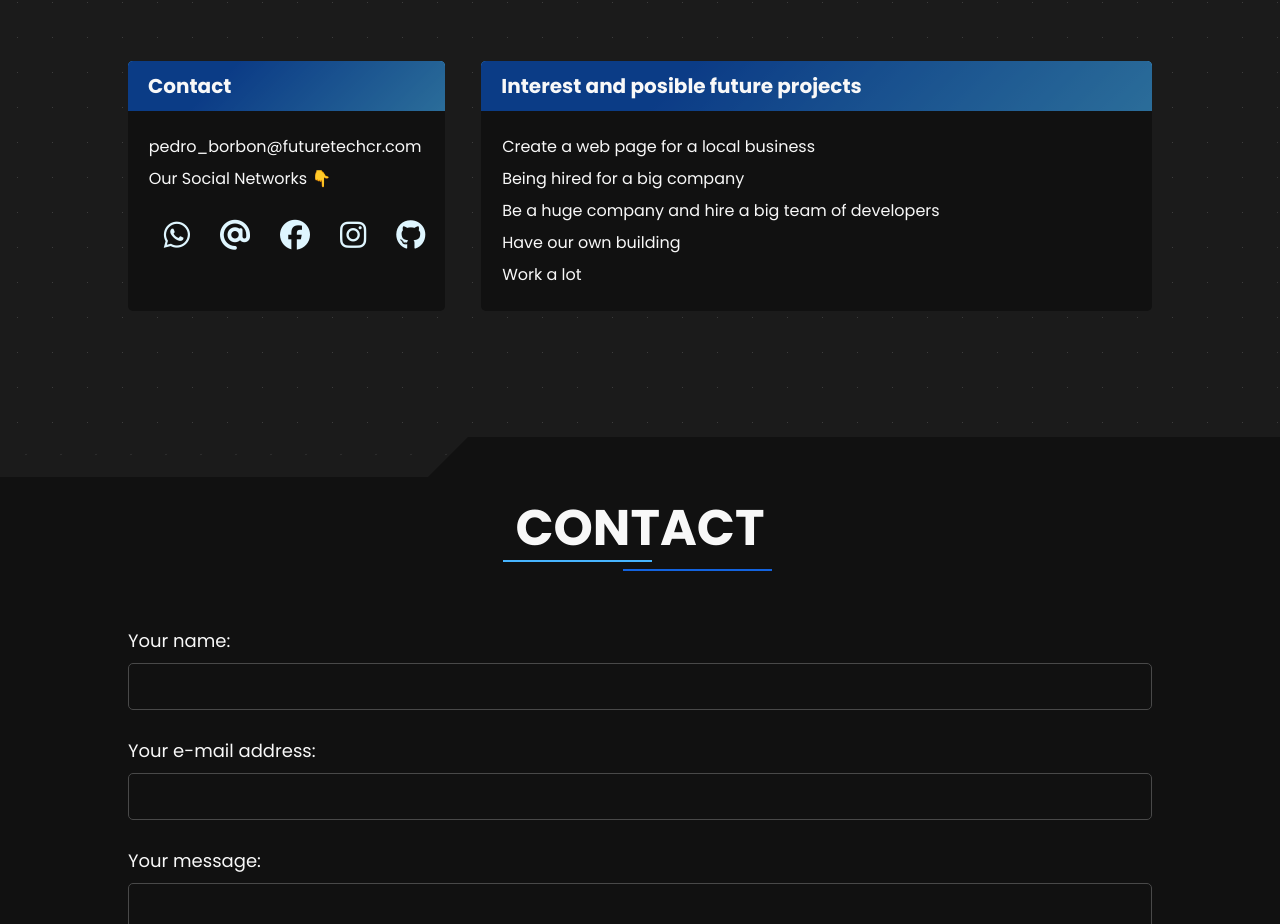
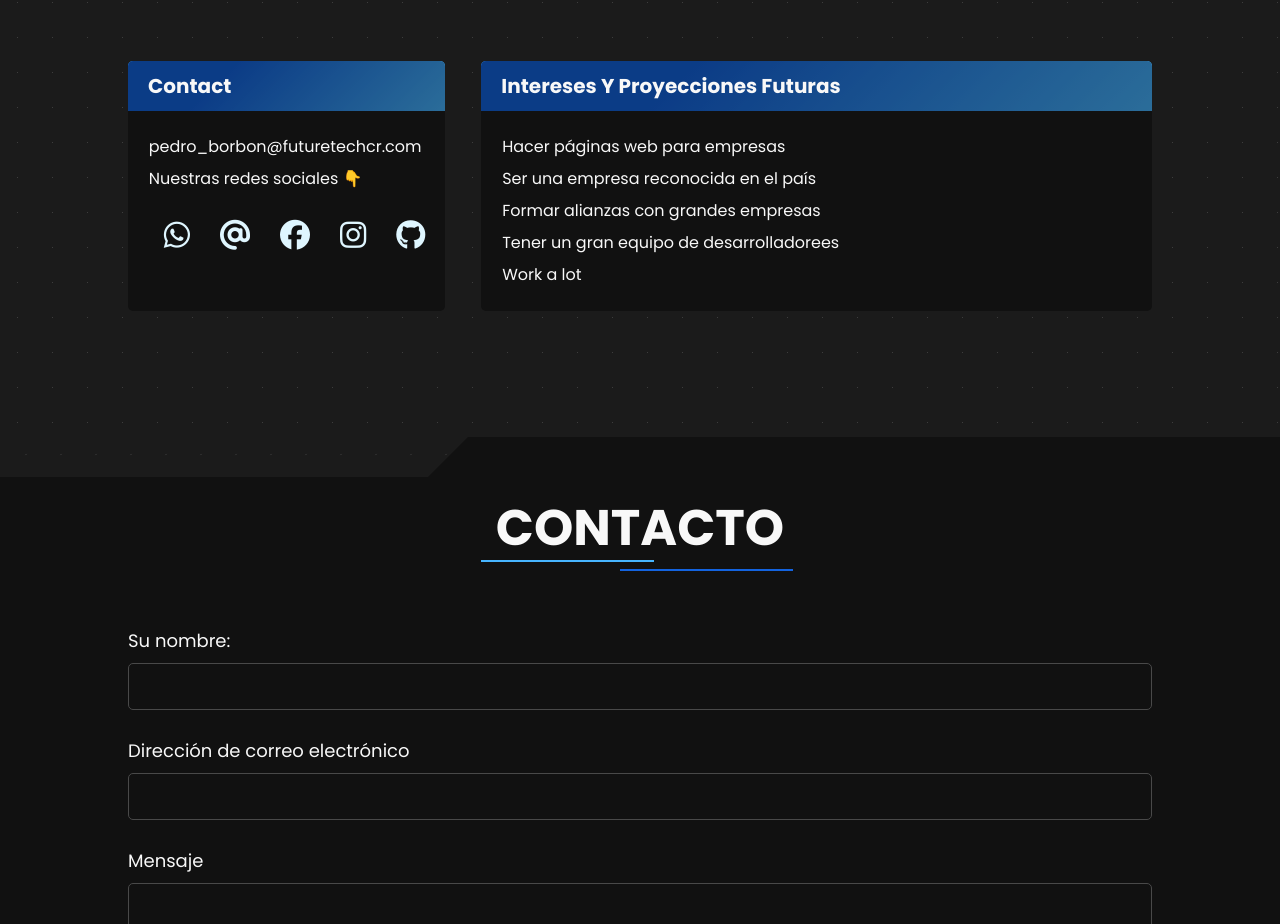
Before and after one commit to Future-TechnologiesCR/Portafolio2, a React (Vite) app: page /#/ in a window 1280 px wide. Shown: the part 1800-2724 px from the top of the page. Built offline with nearby package versions, Linux system fonts and the light colour scheme.

Commit message:
Add stuff

```diff
--- a/src/Components/About/About.jsx
+++ b/src/Components/About/About.jsx
@@ -5,7 +5,7 @@ import logo from '../../img/future.webp';
 const About = () => {
   return (
     <section className='about-me section scroll-spy-section' id='about-me'>
-      <h2 className='heading-underline'>About Us</h2>
+      <h2 className='heading-underline'>Sobre Nosotros</h2>
       <div className='wrapper'>
         <div className='about-me__card'>
           <img
--- a/src/Components/Contact/Contact.jsx
+++ b/src/Components/Contact/Contact.jsx
@@ -3,7 +3,7 @@ import React from 'react';
 const Contact = () => {
   return (
     <section className='contact section scroll-spy-section' id='contact' data-scroll-spy-title='Contact'>
-      <h2 className='heading-underline'>Contact</h2>
+      <h2 className='heading-underline'>Contacto</h2>
       <div className='wrapper'>
         <form
           action='https://formsubmit.co/pedro_borbon@futuretechcr.com'
@@ -20,7 +20,7 @@ const Contact = () => {
             name='_next'
             value='https://www.futuretechcr.com'
           />
-          <label htmlFor='name'>Your name:</label>
+          <label htmlFor='name'>Su nombre:</label>
           <input
             type='text'
             name='name'
@@ -28,7 +28,7 @@ const Contact = () => {
             required
             className='contact__form-input'
           />
-          <label htmlFor='email'>Your e-mail address:</label>
+          <label htmlFor='email'>Dirección de correo electrónico</label>
           <input
             type='email'
             name='email'
@@ -36,7 +36,7 @@ const Contact = () => {
             required
             className='contact__form-input'
           />
-          <label htmlFor='msg'>Your message:</label>
+          <label htmlFor='msg'>Mensaje</label>
           <textarea
             type='text'
             name='message'
@@ -46,7 +46,7 @@ const Contact = () => {
             className='contact__form-input contact__form-input--msg'
           ></textarea>
           <button type='submit' className='btn contact__form-btn'>
-            Send
+            Enviar
             <div className='shadow'></div>
           </button>
         </form>
--- a/src/Components/Resumen/Resumen.jsx
+++ b/src/Components/Resumen/Resumen.jsx
@@ -3,7 +3,7 @@ import React from 'react';
 const Resumen = () => {
   return (
     <section className='resume section scroll-spy-section' id='resume'>
-      <h2 className='heading-underline'>Resume</h2>
+      <h2 className='heading-underline'>Resumen</h2>
 
       <div className='wrapper'>
         <div className='resume-container'>
@@ -16,7 +16,7 @@ const Resumen = () => {
               <li className='resume__list-item'>
                 pedro_borbon@futuretechcr.com
               </li>
-              <li className='resume__list-item'>Our Social Networks 👇</li>
+              <li className='resume__list-item'>Nuestras redes sociales 👇</li>
               <li className='resume__list-item resume__list-links'>
                 <a
                   className='resume__link resume__icon'
@@ -59,20 +59,20 @@ const Resumen = () => {
           </div>
           <div className='resume__interests resume__section'>
             <h3 className='resume__card-heading'>
-              Interest and posible future projects
+              Intereses Y Proyecciones Futuras
               <div className='shadow'></div>
             </h3>
             <ul className='resume__list'>
               <li className='resume__list-item'>
-                Create a web page for a local business
+                Hacer páginas web para empresas
               </li>
               <li className='resume__list-item'>
-                Being hired for a big company
+                Ser una empresa reconocida en el país
               </li>
               <li className='resume__list-item'>
-                Be a huge company and hire a big team of developers
+                Formar alianzas con grandes empresas
               </li>
-              <li className='resume__list-item'>Have our own building</li>
+              <li className='resume__list-item'>Tener un gran equipo de desarrolladorees </li>
               <li className='resume__list-item'>Work a lot</li>
             </ul>
           </div>
```
